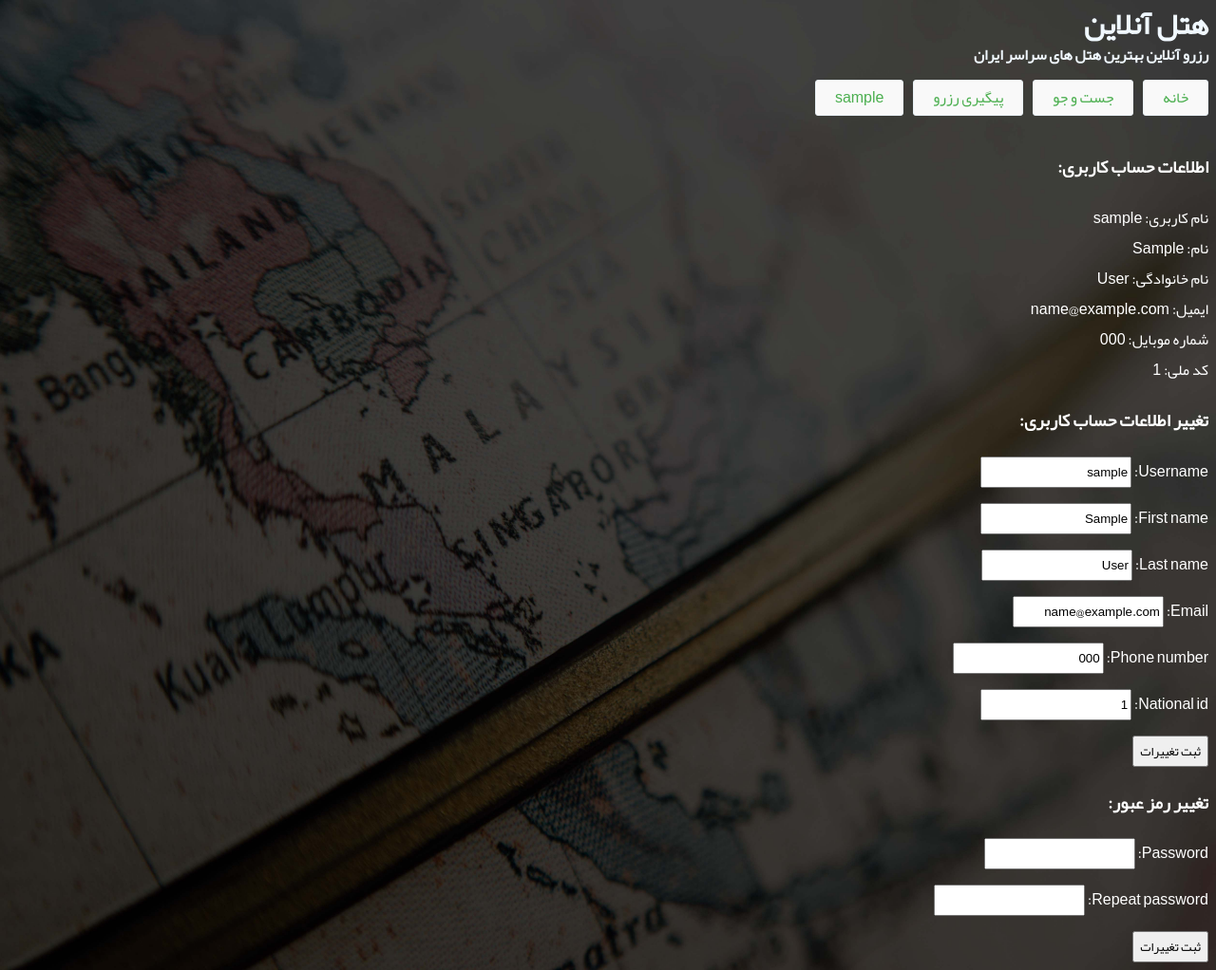
After one commit to Pooryamn/Hotel-reservation-System, a Django app: page /accounts/profile/ in a window 1280 px wide. The commit adds this page. Shown: the whole page at 95% size. Run offline with Django 3.2, Linux system fonts and the light colour scheme; a user stored in the database is signed in; tables that the repository leaves empty hold one stand-in row (values such as "Sample post"); some libraries are stand-ins or nearby versions.

Commit message:
add profile page

```diff
--- a/AccountApp/forms.py
+++ b/AccountApp/forms.py
@@ -35,3 +35,54 @@ class UserRegistrationForm(forms.ModelForm):
             raise forms.ValidationError('Passwords don\'t match !')
 
         return cd['password2']
+
+
+class ChangeProfileInfoForm(forms.Form):
+    def __init__(self, *args, **kwargs):
+        self.req_user = kwargs.pop('username', None)
+        self.req_email = kwargs.pop('email', None)
+        super(ChangeProfileInfoForm, self).__init__(*args, **kwargs)
+
+    username = forms.CharField(label='Username', required=True)
+
+    first_name = forms.CharField(label='First name')
+
+    last_name = forms.CharField(label='Last name')
+
+    email = forms.EmailField(label='Email', required=True)
+
+    phone = forms.CharField(label='Phone number', required=False)
+
+    national_id = forms.CharField(label="National id", required=False)
+
+    def clean_username(self):
+        username = self.cleaned_data.get('username')
+        if self.req_user != username:
+            if User.objects.filter(username=username).count():
+                raise forms.ValidationError('این نام کاربری در دسترس نمی باشد.')
+
+        return username
+
+    def clean_email(self):
+        email = self.cleaned_data.get('email')
+        if self.req_email != email:
+            if email and User.objects.filter(email=email).count():
+                raise forms.ValidationError('این ایمیل توسط حساب کاربری دیگری در حال استفاده است.')
+
+        return email
+
+
+class ChangePasswordForm(forms.Form):
+    # password
+    password = forms.CharField(label='Password',widget=forms.PasswordInput)
+
+    # confrim password
+    password2 = forms.CharField(label='Repeat password',widget=forms.PasswordInput)
+
+    def clean_password2(self):
+            cd = self.cleaned_data
+
+            if (cd['password'] != cd['password2']):
+                raise forms.ValidationError('رمز ها همخوانی ندارند.')
+
+            return cd['password2']
--- a/AccountApp/templates/AccountApp/login.html
+++ b/AccountApp/templates/AccountApp/login.html
@@ -8,8 +8,11 @@
     <meta charset="utf-8">
     <title>ورود</title>
     <link rel="stylesheet" href="{% static 'css/login.css' %}">
+    <link rel="stylesheet" href="{% static 'css/home.css' %}" type="text/css">
+
   </head>
   <body>
+    {% include "header.html" %}
 <div class="login-box">
   <h1>ورود</h1>
 <form method="post" action=".">
--- /dev/null
+++ b/AccountApp/templates/AccountApp/profile.html
@@ -0,0 +1,43 @@
+{% load staticfiles %}
+
+<!DOCTYPE html>
+<html dir="rtl">
+<head lang="en">
+    <meta charset="UTF-8">
+    <title>صفحه کاربری</title>
+    <link rel="stylesheet" href="{% static 'css/home.css' %}" type="text/css">
+
+</head>
+<body>
+{% include "header.html" %}
+<br><br><br>
+
+<div style="color:white;">
+<h3>اطلاعات حساب کاربری:</h3>
+نام کاربری: {{profile.user.username}}<br>
+نام: {{profile.user.first_name}}<br>
+نام خانوادگی: {{profile.user.last_name}}<br>
+ایمیل: {{profile.user.email}}<br>
+شماره موبایل: {{profile.phone}}<br>
+کد ملی: {{profile.national_id}}<br>
+</div>
+
+<div style="color:white;">
+<h3>تغییر اطلاعات حساب کاربری:</h3>
+<form method="post">
+    {% csrf_token %}
+    {{info_form.as_p}}
+    <input type="hidden" value="form1" name="form_select">
+    <input type="submit" value="ثبت تغییرات">
+</form>
+</div>
+
+<div style="color:white;">
+<h3>تغییر رمز عبور:</h3>
+<form method="post">
+    {% csrf_token %}
+    {{pass_form.as_p}}
+    <input type="hidden" value="form2" name="form_select">
+    <input type="submit" value="ثبت تغییرات">
+</form>
+</div>
--- a/AccountApp/urls.py
+++ b/AccountApp/urls.py
@@ -6,4 +6,5 @@ urlpatterns = [
     url('login/',views.user_login,name='login'),
     url('register/',views.register,name='register'),
     url('confrim/',views.Confrim_check,name='Confrim_check'),
+    url('profile/',views.profile,name='profile'),
 ]
--- a/AccountApp/views.py
+++ b/AccountApp/views.py
@@ -1,14 +1,16 @@
 import random
 import string
+from django.shortcuts import render, get_object_or_404
 from django.conf import settings
+from django.http import HttpResponseRedirect, HttpResponse
+from django.core import serializers
 from django.core.mail import send_mail
-from django.core import serializers
-from django.shortcuts import render
-from django.http import HttpResponseRedirect, HttpResponse
+from django.contrib.auth import authenticate,login
+from django.contrib.auth.models import User
+from django.contrib.auth.decorators import login_required
 from django.contrib.sessions.middleware import SessionMiddleware
-from django.contrib.auth import authenticate,login
 from django.urls import reverse
-from .forms import LoginForm,UserRegistrationForm
+from .forms import LoginForm, UserRegistrationForm, ChangeProfileInfoForm, ChangePasswordForm
 from .models import Profile
 
 
@@ -119,3 +121,58 @@ def Confrim_check(request):
         return HttpResponseRedirect(reverse('AccountApp:login'))
     else :
         return render(request,'AccountApp/Confrim.html',{'error':'کد تایید شما نادرست است.'})
+
+
+@login_required
+def profile(request):
+
+    flag = 0
+    user = request.user
+    profile = get_object_or_404(Profile, user=user)
+
+    if request.method == 'POST':
+        ### if request came from form1
+        if request.POST['form_select'] == 'form1':
+            flag = 1
+            ### send original username and email for validation in form
+            info_form = ChangeProfileInfoForm(request.POST,
+                                              username=user.username,
+                                              email=user.email)
+            if info_form.is_valid():
+
+                user.username = info_form.cleaned_data['username']
+                user.first_name = info_form.cleaned_data['first_name']
+                user.last_name = info_form.cleaned_data['last_name']
+                user.email = info_form.cleaned_data['email']
+                profile.national_id = info_form.cleaned_data['national_id']
+                profile.phone = info_form.cleaned_data['phone']
+
+                user.save()
+                profile.save()
+
+        ### if request came from form2
+        elif request.POST['form_select'] == 'form2':
+            flag = 2
+            pass_form = ChangePasswordForm(request.POST)
+            if pass_form.is_valid():
+                password = pass_form.cleaned_data["password"]
+                user.set_password(password)
+                user.save()
+
+    if flag == 0 or flag == 2:
+        profile_initial = {'username': user.username,
+                           'first_name':user.first_name,
+                           'last_name':user.last_name,
+                           'email':user.email,
+                           'national_id':profile.national_id,
+                           'phone':profile.phone}
+        info_form = ChangeProfileInfoForm(initial=profile_initial)
+
+    if flag == 0 or flag == 1:
+        pass_form = ChangePasswordForm()
+
+    return render(request, 'AccountApp/profile.html', {
+            'profile': profile,
+            'info_form': info_form,
+            'pass_form': pass_form,
+        })
--- a/blog/templates/header.html
+++ b/blog/templates/header.html
@@ -10,7 +10,11 @@
                 <li><a href="{%url 'blog:home'%}">خانه</a></li>
                 <li><a href="{%url 'blog:search'%}">جست و جو</a></li>
                 <li> <a href="#">پیگیری رزرو</a></li>
-                <li><a href="{%url 'AccountApp:login'%}">ورود/ثبت نام</a></li>
+                {% if request.user.is_authenticated %}
+                    <li><a href="{%url 'AccountApp:profile'%}">{{request.user}}</a></li>
+                {% else %}
+                    <li><a href="{%url 'AccountApp:login'%}">ورود/ثبت نام</a></li>
+                {% endif %}
             </ul>
         </nav>
 
```
